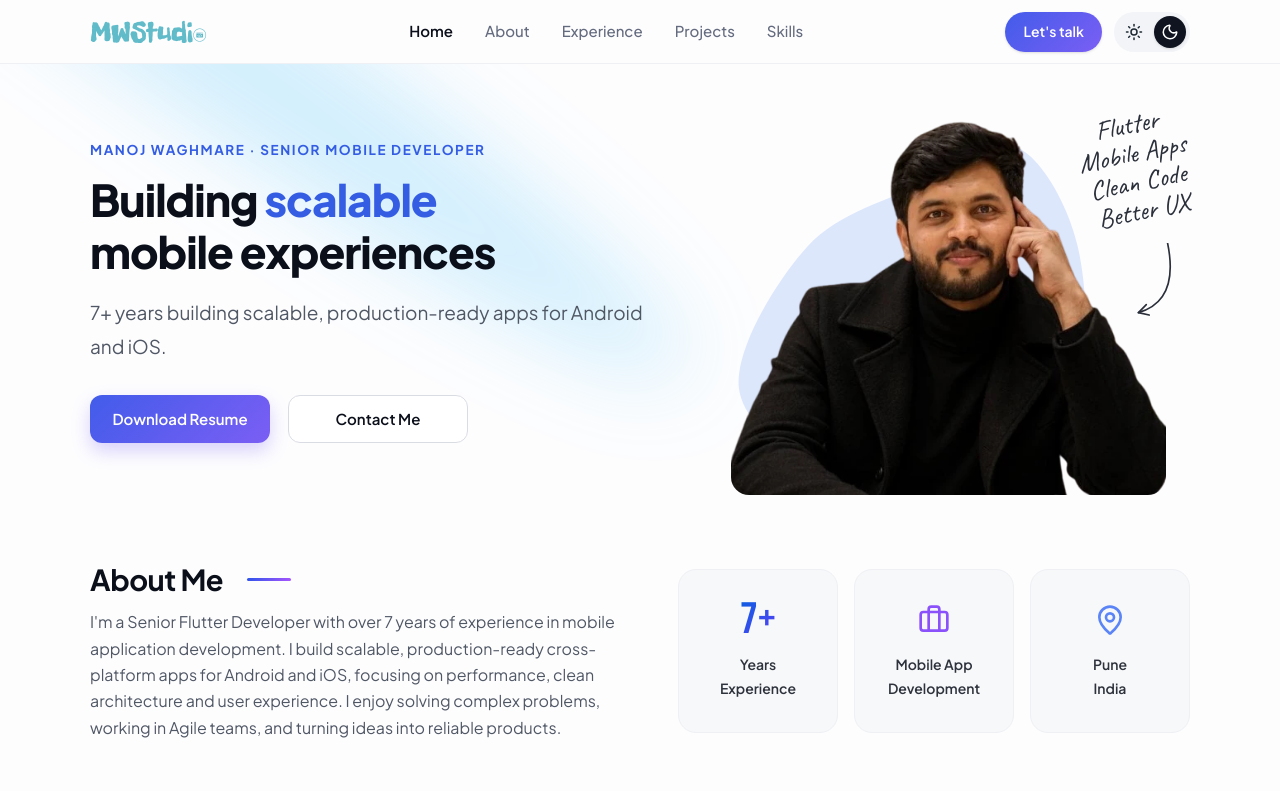
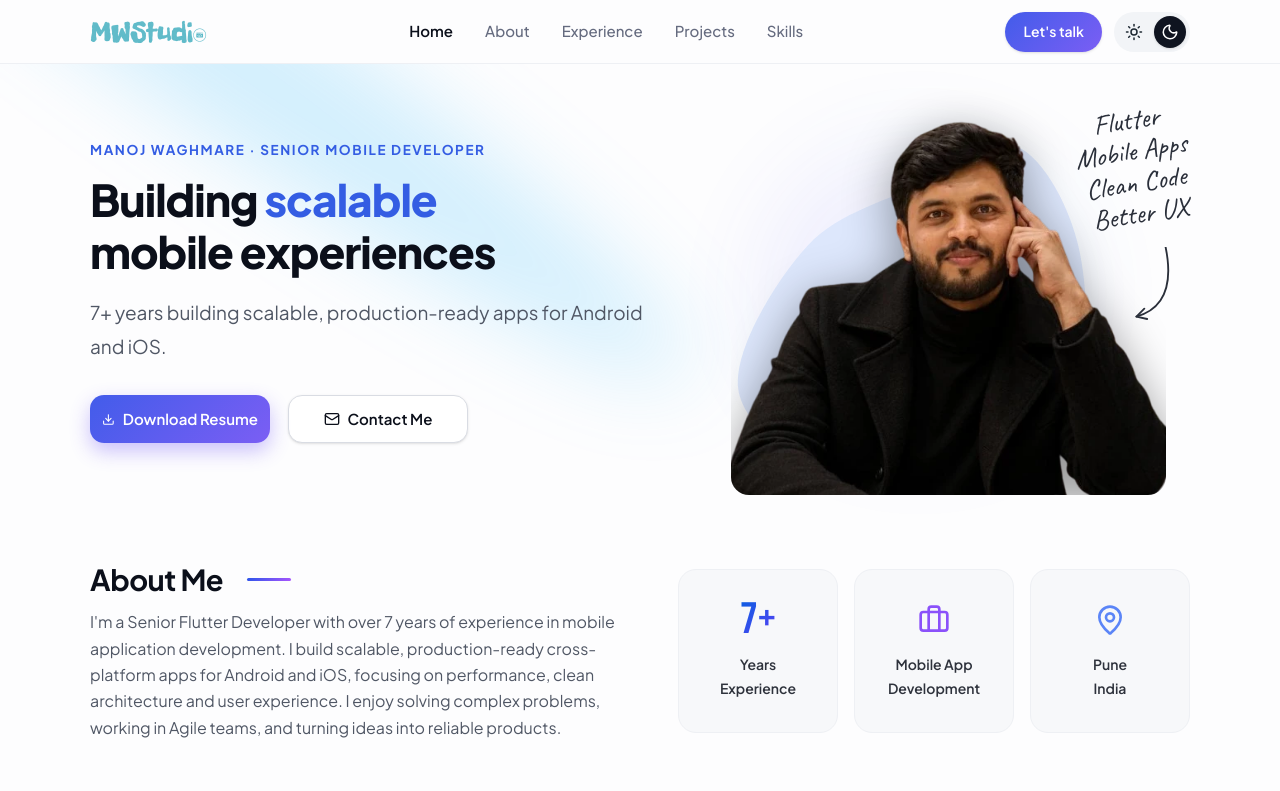
Before and after one commit to mjwaghmare/manoj-portfolio, a Next.js app in the folder nextjs_portfolio/: page / in a window 1280 px wide. Shown: the top 791 px of the page. Built offline with nearby package versions, Linux system fonts and the light colour scheme.

Commit message:
fix(hero): improve dark mode blob aesthetics, animate handwritten note & arrow, add rich button hover effects

```diff
--- a/nextjs_portfolio/src/components/HeroSection.tsx
+++ b/nextjs_portfolio/src/components/HeroSection.tsx
@@ -1,9 +1,13 @@
 'use client';
 
 import React from 'react';
+import { motion } from 'framer-motion';
+import { Mail } from 'lucide-react';
 import { PortfolioData } from '@/data/portfolio-data';
 import { getAssetPath } from '@/lib/utils';
 import { ResumeDownloadButton } from './ResumeDownloadButton';
+import { Spotlight } from './ui/spotlight';
+import { FlipWords } from './ui/flip-words';
 
 function getBlobPath(width: number, height: number): string {
   const normalizedPoints = [
@@ -44,27 +48,60 @@ function HeroVisual() {
 
   return (
     <div className="relative w-full max-w-[500px] aspect-[500/440] select-none mx-auto lg:mr-0">
+      {/* Studio Backlight Aura in Dark Mode */}
+      <div className="absolute left-[6%] top-[12%] w-[72%] h-[76%] rounded-full bg-gradient-to-tr from-blue-600/40 via-indigo-600/35 to-cyan-400/30 blur-[45px] pointer-events-none dark:opacity-100 opacity-20" />
+
       {/* Background Organic Blob (width 390/500 = 78%, height 384/440 = 87.2%, top 56/440 = 12.7%) */}
-      <svg
+      <motion.svg
+        animate={{
+          scale: [1, 1.025, 1],
+          rotate: [0, 1.2, 0],
+        }}
+        transition={{
+          duration: 7,
+          repeat: Infinity,
+          ease: 'easeInOut',
+        }}
         className="absolute left-0 top-[12.7%] w-[78%] h-[87.2%] pointer-events-none"
         viewBox="0 0 390 384"
         fill="none"
       >
         <defs>
-          <filter id="blobGlow" x="-20%" y="-20%" width="140%" height="140%">
-            <feGaussianBlur in="SourceGraphic" stdDeviation="28" />
+          {/* Luminous Dark Mode Gradient */}
+          <linearGradient id="darkBlobGradient" x1="0%" y1="0%" x2="100%" y2="100%">
+            <stop offset="0%" stopColor="#2563eb" stopOpacity="0.9" />
+            <stop offset="45%" stopColor="#3b82f6" stopOpacity="0.8" />
+            <stop offset="100%" stopColor="#6366f1" stopOpacity="0.85" />
+          </linearGradient>
+
+          {/* Glow Filter */}
+          <filter id="blobGlow" x="-30%" y="-30%" width="160%" height="160%">
+            <feGaussianBlur in="SourceGraphic" stdDeviation="24" />
           </filter>
         </defs>
-        {/* Glow halo in dark mode */}
+
+        {/* Dark Mode Luminous Glow Aura */}
         <path
           d={blobPath}
-          fill="var(--blob-glow)"
+          fill="url(#darkBlobGradient)"
           filter="url(#blobGlow)"
-          className="transition-colors duration-300"
+          className="hidden dark:block opacity-60"
         />
-        {/* Solid organic blob shape */}
-        <path d={blobPath} fill="var(--blob)" className="transition-colors duration-300" />
-      </svg>
+
+        {/* Light Mode Blob */}
+        <path
+          d={blobPath}
+          fill="var(--blob)"
+          className="dark:hidden transition-colors duration-300"
+        />
+
+        {/* Dark Mode Gradient Blob */}
+        <path
+          d={blobPath}
+          fill="url(#darkBlobGradient)"
+          className="hidden dark:block opacity-90 transition-opacity"
+        />
+      </motion.svg>
 
       {/* Cut-out Portrait (left 4/500 = 0.8%, right 26/500 = 5.2%, top 0, bottom 0) */}
       <div className="absolute left-[0.8%] right-[5.2%] top-0 bottom-0 overflow-hidden rounded-b-[18px]">
@@ -72,49 +109,76 @@ function HeroVisual() {
         <img
           src={getAssetPath(profile.photoAsset)}
           alt={`Portrait of ${profile.name}`}
-          className="w-full h-full object-contain object-bottom select-none pointer-events-none"
+          className="w-full h-full object-contain object-bottom select-none pointer-events-none drop-shadow-[0_12px_24px_rgba(0,0,0,0.4)]"
         />
       </div>
 
-      {/* Handwritten Hero Note in Caveat (top 24/440 = 5.4%, right 0) */}
-      <div
-        className="absolute right-0 top-[5.4%] text-center font-handwriting text-[20px] sm:text-[24px] lg:text-[27px] leading-[1.08] text-[var(--handwriting)] transition-colors duration-300 pointer-events-none select-none z-10"
-        style={{ transform: 'rotate(-11.5deg)' }}
+      {/* Animated Handwritten Hero Note in Caveat */}
+      <motion.div
+        animate={{
+          y: [0, -6, 0],
+          rotate: [-11.5, -9, -11.5],
+        }}
+        transition={{
+          duration: 4.2,
+          repeat: Infinity,
+          ease: 'easeInOut',
+        }}
+        className="absolute right-0 top-[5.4%] text-center font-handwriting text-[21px] sm:text-[25px] lg:text-[28px] leading-[1.12] text-[var(--handwriting)] select-none z-10"
       >
         {profile.handwrittenNote.map((line, idx) => (
-          <div key={idx}>{line}</div>
+          <motion.div
+            key={idx}
+            initial={{ opacity: 0, x: 8 }}
+            animate={{ opacity: 1, x: 0 }}
+            transition={{ delay: 0.3 + idx * 0.15, duration: 0.4 }}
+            whileHover={{ scale: 1.1, color: '#38bdf8' }}
+            className="cursor-default transition-colors duration-200"
+          >
+            {line}
+          </motion.div>
         ))}
-      </div>
+      </motion.div>
 
-      {/* Hand-drawn Curved Arrow (top 168/440 = 38.1%, right 14/500 = 2.8%, width 48/500 = 9.6%, height 84/440 = 19%) */}
-      <svg
+      {/* Hand-drawn Animated Curved Arrow */}
+      <motion.svg
+        animate={{
+          y: [0, 4, 0],
+          x: [0, -2, 0],
+        }}
+        transition={{
+          duration: 2.4,
+          repeat: Infinity,
+          ease: 'easeInOut',
+        }}
         className="absolute right-[2.8%] top-[38.1%] w-[9.6%] h-[19%] pointer-events-none z-10"
         viewBox="0 0 48 84"
         fill="none"
       >
-        {/* Quadratic curve */}
-        <path
+        {/* Animated Quadratic curve */}
+        <motion.path
           d="M 37.44 0 Q 50.4 63, 5.76 75.6"
           stroke="var(--handwriting)"
-          strokeWidth="1.8"
+          strokeWidth="2"
           strokeLinecap="round"
-          className="transition-colors duration-300"
+          initial={{ pathLength: 0 }}
+          animate={{ pathLength: 1 }}
+          transition={{ duration: 1.2, delay: 0.6, ease: 'easeOut' }}
         />
-        {/* Arrowhead */}
-        <path
+        {/* Animated Arrowhead */}
+        <motion.path
           d="M 5.76 75.6 L 17.45 78.27 M 5.76 75.6 L 14.33 67.0"
           stroke="var(--handwriting)"
-          strokeWidth="1.8"
+          strokeWidth="2"
           strokeLinecap="round"
-          className="transition-colors duration-300"
+          initial={{ opacity: 0 }}
+          animate={{ opacity: 1 }}
+          transition={{ delay: 1.6, duration: 0.3 }}
         />
-      </svg>
+      </motion.svg>
     </div>
   );
 }
-
-import { Spotlight } from './ui/spotlight';
-import { FlipWords } from './ui/flip-words';
 
 export function HeroSection() {
   const profile = PortfolioData.profile;
@@ -146,22 +210,17 @@ export function HeroSection() {
         {profile.heroIntroLines.join(' ')}
       </p>
 
-
-      {/* Action Buttons */}
+      {/* Action Buttons with Rich Hover States */}
       <div className="flex flex-wrap items-center gap-[18px]">
         <ResumeDownloadButton width={180} height={48} />
 
         <button
           type="button"
           onClick={scrollToContact}
-          style={{
-            borderColor: 'var(--outline-btn-border)',
-            backgroundColor: 'var(--outline-btn-bg)',
-            color: 'var(--heading)',
-          }}
-          className="w-[180px] h-[48px] px-4 rounded-[12px] border-[1.2px] text-[15px] font-semibold flex items-center justify-center hover:opacity-90 transition-all cursor-pointer shadow-none"
+          className="group w-[180px] h-[48px] px-4 rounded-[14px] border-[1.5px] border-[var(--outline-btn-border)] bg-[var(--outline-btn-bg)] text-[var(--heading)] text-[15px] font-semibold flex items-center justify-center gap-2 hover:-translate-y-1 hover:border-[#38bdf8] hover:text-[#38bdf8] hover:bg-[#38bdf8]/10 hover:shadow-[0_12px_28px_rgba(56,189,248,0.22)] active:translate-y-0 active:scale-[0.98] transition-all duration-300 cursor-pointer shadow-sm"
         >
-          Contact Me
+          <Mail size={16} className="transition-transform duration-300 group-hover:scale-110" />
+          <span>Contact Me</span>
         </button>
       </div>
     </div>
--- a/nextjs_portfolio/src/components/ResumeDownloadButton.tsx
+++ b/nextjs_portfolio/src/components/ResumeDownloadButton.tsx
@@ -5,6 +5,8 @@ import { getAssetPath } from '@/lib/utils';
 
 const progressLines = ['Downloading…', 'Hiding typos…', 'Adding sparkle…'];
 const doneLines = ['Saved. Hire me?', 'Again? Flattered.', "It's the same PDF"];
+
+import { Download, Sparkles, CheckCircle2 } from 'lucide-react';
 
 export function ResumeDownloadButton({
   url = '/Manoj_Waghmare_Resume.pdf',
@@ -79,22 +81,38 @@ export function ResumeDownloadButton({
       style={{
         width: `${width}px`,
         height: `${height}px`,
-        borderRadius: '12px',
+        borderRadius: '14px',
         background: 'linear-gradient(135deg, var(--button-g1), var(--button-g2))',
-        boxShadow: '0 8px 18px rgba(123, 94, 244, 0.28)',
       }}
-      className="relative overflow-hidden flex items-center justify-center font-semibold text-[15px] text-white select-none cursor-pointer hover:opacity-95 transition-opacity"
+      className="group relative overflow-hidden flex items-center justify-center gap-2 font-semibold text-[15px] text-white select-none cursor-pointer transition-all duration-300 shadow-[0_8px_20px_rgba(94,61,247,0.32)] hover:shadow-[0_14px_30px_rgba(94,61,247,0.52)] hover:-translate-y-1 active:translate-y-0 active:scale-[0.98]"
     >
+      {/* Dynamic diagonal shine sheen on hover */}
+      <div className="absolute inset-0 w-[200%] -translate-x-full group-hover:translate-x-full transition-transform duration-1000 bg-gradient-to-r from-transparent via-white/25 to-transparent pointer-events-none" />
+
       {/* Progress Fill Overlay */}
       {phase === 'downloading' && (
         <div
-          className="absolute left-0 top-0 bottom-0 bg-white/20 transition-all pointer-events-none"
+          className="absolute left-0 top-0 bottom-0 bg-white/25 transition-all pointer-events-none"
           style={{ width: `${progress}%` }}
         />
       )}
 
-      {/* Button Text */}
-      <span className="relative z-10 px-4 whitespace-nowrap">{currentLine}</span>
+      {/* Icon based on state */}
+      <span className="relative z-10 flex items-center gap-2 px-3 whitespace-nowrap">
+        {phase === 'idle' && (
+          <Download
+            size={17}
+            className="transition-transform duration-300 group-hover:translate-y-0.5"
+          />
+        )}
+        {phase === 'downloading' && (
+          <Sparkles size={17} className="animate-spin text-amber-200" />
+        )}
+        {phase === 'done' && (
+          <CheckCircle2 size={17} className="text-emerald-300 animate-bounce" />
+        )}
+        <span>{currentLine}</span>
+      </span>
     </button>
   );
 }
```
